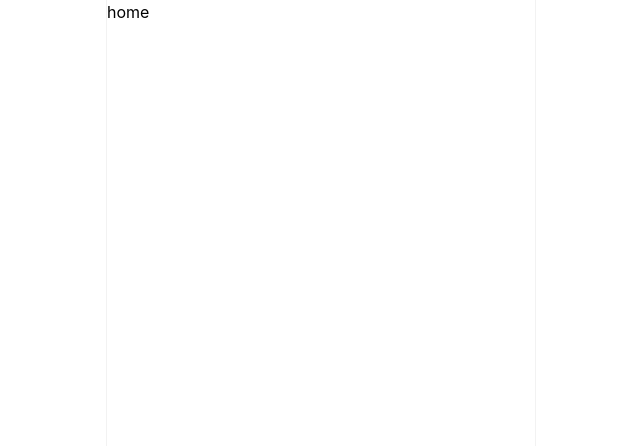
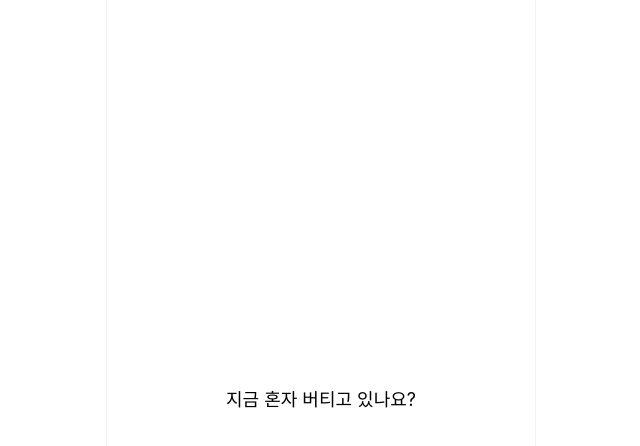
Before and after one commit to Melonisjy/InUs, a Next.js app: page / in a window 1280 px wide. Shown: the top 446 px of the page, without its empty margins (319-959 px from the left). Built offline with nearby package versions, Linux system fonts and the light colour scheme.

Commit message:
feat: 온보딩 페이지 작업

```diff
--- /dev/null
+++ b/app/onboarding/OnboardingPage.module.css
@@ -0,0 +1,35 @@
+/**
+ * 온보딩 페이지 스타일
+ *
+ * "지금 혼자 버티고 있나요?" 텍스트를 화면 중앙에 배치.
+ * 조용하고 미니멀한 톤 유지.
+ */
+
+.container {
+  /* 화면 전체 높이 사용 */
+  width: 100%;
+  min-height: 100vh;
+  min-height: 100dvh;
+
+  /* 중앙 정렬 */
+  display: flex;
+  align-items: center;
+  justify-content: center;
+
+  /* 패딩 (좌우 여백) */
+  padding: 0 24px;
+
+  /* 위치 설정 */
+  position: relative;
+}
+
+.text {
+  /* 텍스트 스타일 */
+  font-size: 18px;
+  line-height: 1.6;
+  color: #000;
+  text-align: center;
+
+  /* 조용한 느낌을 위한 여백 */
+  margin: 0;
+}
--- a/app/onboarding/page.tsx
+++ b/app/onboarding/page.tsx
@@ -6,11 +6,14 @@
  */
 
 import { Screen } from '@/shared/ui/layouts'
+import styles from './OnboardingPage.module.css'
 
 export default function OnboardingPage() {
   return (
     <Screen>
-      onboarding
+      <div className={styles.container}>
+        <p className={styles.text}>지금 혼자 버티고 있나요?</p>
+      </div>
     </Screen>
   )
 }
--- a/app/page.tsx
+++ b/app/page.tsx
@@ -6,11 +6,12 @@
  */
 
 import { Screen } from '@/shared/ui/layouts'
+import OnboardingPage from './onboarding/page'
 
 export default function HomePage() {
   return (
     <Screen>
-      home
+      <OnboardingPage />
     </Screen>
   )
 }
```
